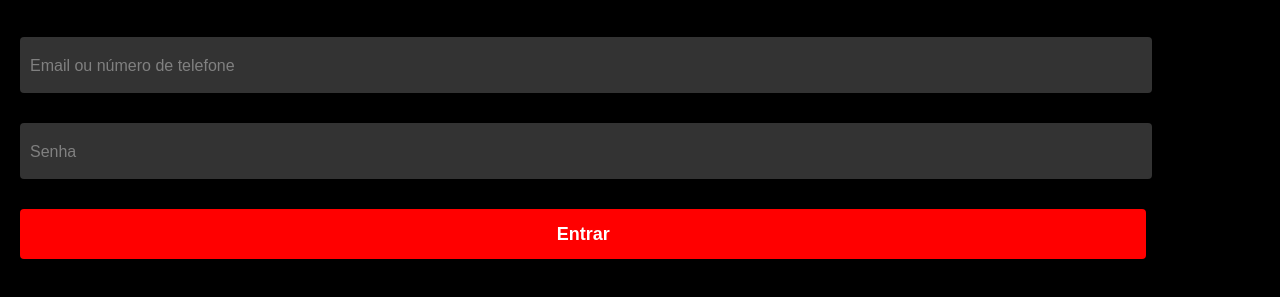
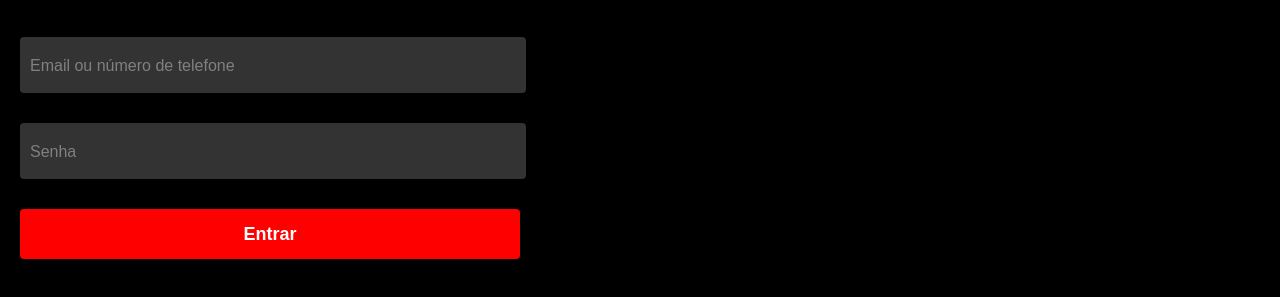
Before and after one commit to esteroli/projeto-netflix, a plain HTML site: page index.html in a window 1280 px wide. Shown: the part 99-396 px from the top of the page. Drawn offline with Linux system fonts and the light colour scheme.

Commit message:
Update style.css

```diff
--- a/style.css
+++ b/style.css
@@ -1,25 +1,26 @@
 @charset "UTF-8";
 
 body {
+    width: 100vw;
+    height: 100vh;
     margin: 0;
-    height: 100vh;
     background-color: black;
     font-family: Arial, Helvetica, sans-serif
 }
 
 img#logo {
+    width: 75px;
+    height: 20px;
     padding: 15px 0 0 20px;
-    height: 20px;
-    width: 75px;
 }
 
 .container {
+    max-width: 1200px;
+    height: 510px;
     margin: 0;
     display: flex;
     flex-direction: column;
     padding: 20px;
-    width: 88vw;
-    height: 510px;
 }
 
 h1 {
@@ -28,9 +29,9 @@ h1 {
 }
 
 form {
+    max-width: 500px;
+    height: 510px;
     /* background-color: white; */
-    width: 88vw;
-    height: 510px;
 }
 
 .area-entrar {
@@ -48,10 +49,10 @@ form {
 }
 
 input {
+    width: 100%;
+    height: 50px;
     margin-bottom: 10px;
     padding: 3px;
-    width: 100%;
-    height: 50px;
     border-radius: 4px;
     border: none;
     background-color: #333;
```
